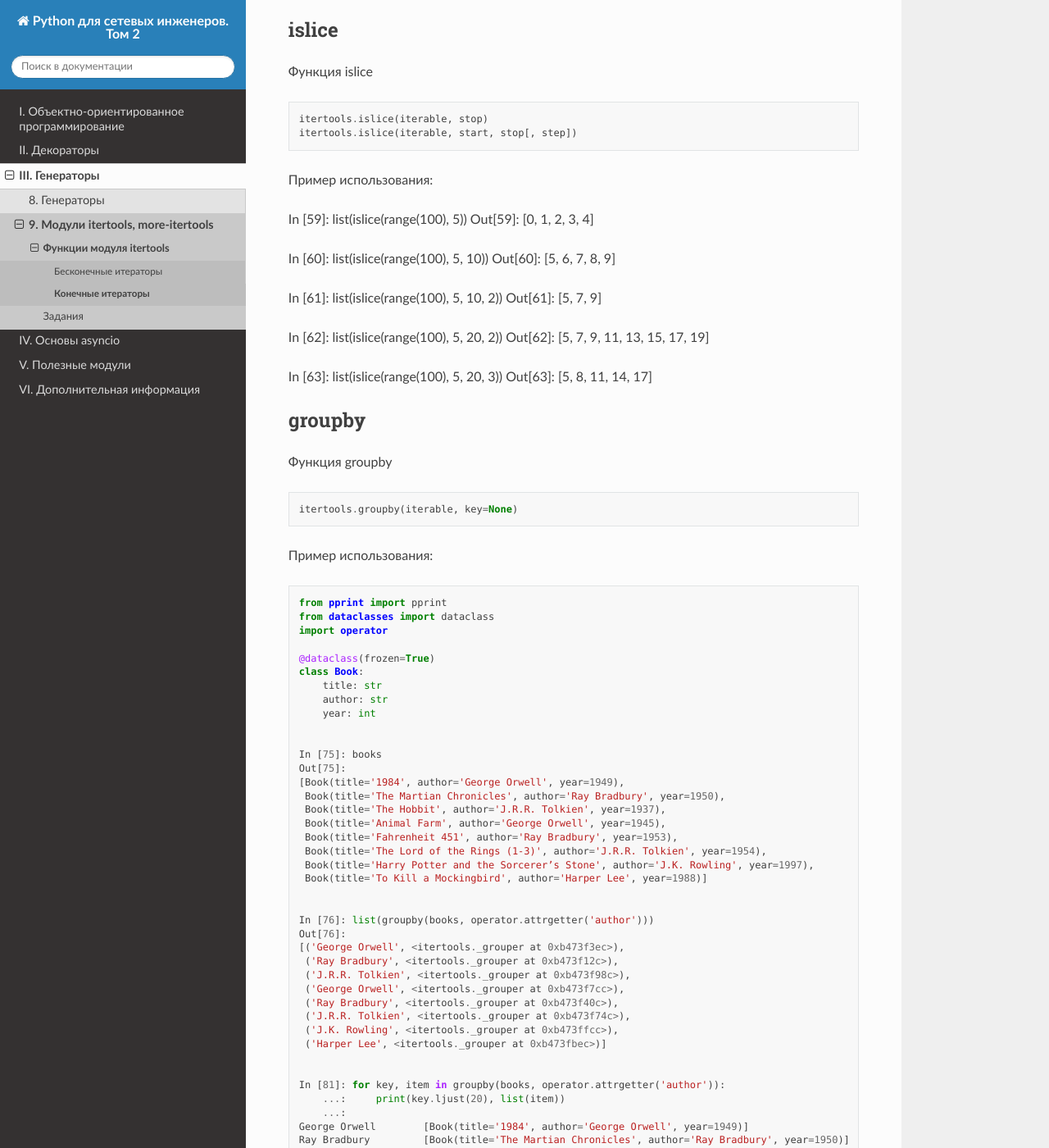
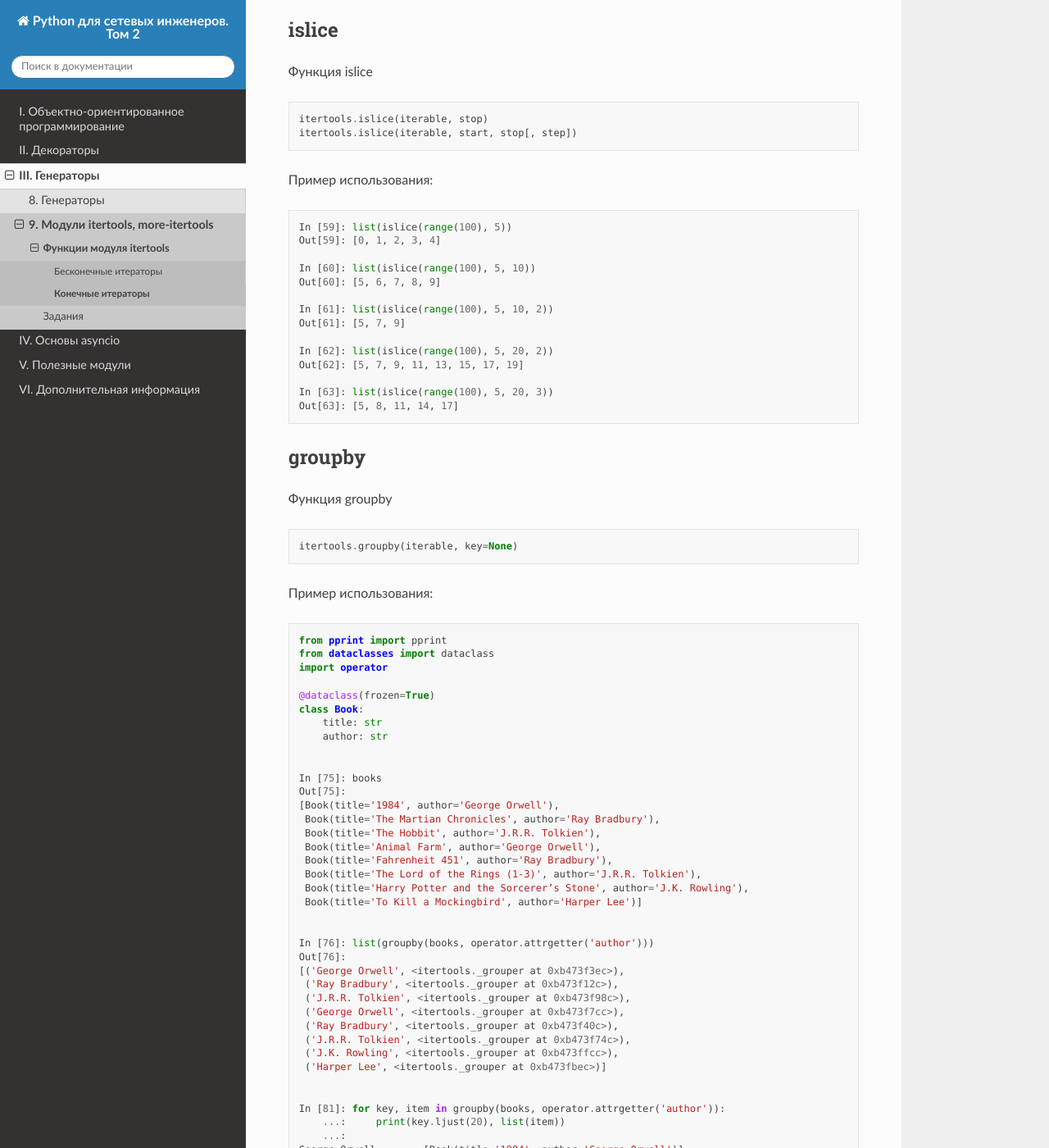
Before and after one commit to natenka/advpyneng-book, a Sphinx documentation site: the page built from docs/source/book/09_itertools/itertools_terminating.rst, in a window 1280 px wide and 1400 px high, scrolled down 2882 px. Shown: the whole window at 82% size. Built offline with Sphinx 7.4.7 and the Read the Docs theme 2.0.0, drawn with Linux system fonts in a browser that asks for light colours; pages that are not in the unit, such as notebooks, are missing from menus; some of the changed text lies outside the part shown.

Commit message:
09_itertools draft

```diff
--- a/docs/source/book/09_itertools/itertools_terminating.rst
+++ b/docs/source/book/09_itertools/itertools_terminating.rst
@@ -166,20 +166,20 @@ islice
 
 .. code:: python
 
-In [59]: list(islice(range(100), 5))
-Out[59]: [0, 1, 2, 3, 4]
+    In [59]: list(islice(range(100), 5))
+    Out[59]: [0, 1, 2, 3, 4]
 
-In [60]: list(islice(range(100), 5, 10))
-Out[60]: [5, 6, 7, 8, 9]
+    In [60]: list(islice(range(100), 5, 10))
+    Out[60]: [5, 6, 7, 8, 9]
 
-In [61]: list(islice(range(100), 5, 10, 2))
-Out[61]: [5, 7, 9]
+    In [61]: list(islice(range(100), 5, 10, 2))
+    Out[61]: [5, 7, 9]
 
-In [62]: list(islice(range(100), 5, 20, 2))
-Out[62]: [5, 7, 9, 11, 13, 15, 17, 19]
+    In [62]: list(islice(range(100), 5, 20, 2))
+    Out[62]: [5, 7, 9, 11, 13, 15, 17, 19]
 
-In [63]: list(islice(range(100), 5, 20, 3))
-Out[63]: [5, 8, 11, 14, 17]
+    In [63]: list(islice(range(100), 5, 20, 3))
+    Out[63]: [5, 8, 11, 14, 17]
 
 
 groupby
@@ -203,19 +203,18 @@ groupby
     class Book:
         title: str
         author: str
-        year: int
 
 
     In [75]: books
     Out[75]:
-    [Book(title='1984', author='George Orwell', year=1949),
-     Book(title='The Martian Chronicles', author='Ray Bradbury', year=1950),
-     Book(title='The Hobbit', author='J.R.R. Tolkien', year=1937),
-     Book(title='Animal Farm', author='George Orwell', year=1945),
-     Book(title='Fahrenheit 451', author='Ray Bradbury', year=1953),
-     Book(title='The Lord of the Rings (1-3)', author='J.R.R. Tolkien', year=1954),
-     Book(title='Harry Potter and the Sorcerer’s Stone', author='J.K. Rowling', year=1997),
-     Book(title='To Kill a Mockingbird', author='Harper Lee', year=1988)]
+    [Book(title='1984', author='George Orwell'),
+     Book(title='The Martian Chronicles', author='Ray Bradbury'),
+     Book(title='The Hobbit', author='J.R.R. Tolkien'),
+     Book(title='Animal Farm', author='George Orwell'),
+     Book(title='Fahrenheit 451', author='Ray Bradbury'),
+     Book(title='The Lord of the Rings (1-3)', author='J.R.R. Tolkien'),
+     Book(title='Harry Potter and the Sorcerer’s Stone', author='J.K. Rowling'),
+     Book(title='To Kill a Mockingbird', author='Harper Lee')]
 
 
     In [76]: list(groupby(books, operator.attrgetter('author')))
@@ -233,37 +232,37 @@ groupby
     In [81]: for key, item in groupby(books, operator.attrgetter('author')):
         ...:     print(key.ljust(20), list(item))
         ...:
-    George Orwell        [Book(title='1984', author='George Orwell', year=1949)]
-    Ray Bradbury         [Book(title='The Martian Chronicles', author='Ray Bradbury', year=1950)]
-    J.R.R. Tolkien       [Book(title='The Hobbit', author='J.R.R. Tolkien', year=1937)]
-    George Orwell        [Book(title='Animal Farm', author='George Orwell', year=1945)]
-    Ray Bradbury         [Book(title='Fahrenheit 451', author='Ray Bradbury', year=1953)]
-    J.R.R. Tolkien       [Book(title='The Lord of the Rings (1-3)', author='J.R.R. Tolkien', year=1954)]
-    J.K. Rowling         [Book(title='Harry Potter and the Sorcerer’s Stone', author='J.K. Rowling', year=1997)]
-    Harper Lee           [Book(title='To Kill a Mockingbird', author='Harper Lee', year=1988)]
+    George Orwell        [Book(title='1984', author='George Orwell')]
+    Ray Bradbury         [Book(title='The Martian Chronicles', author='Ray Bradbury')]
+    J.R.R. Tolkien       [Book(title='The Hobbit', author='J.R.R. Tolkien')]
+    George Orwell        [Book(title='Animal Farm', author='George Orwell')]
+    Ray Bradbury         [Book(title='Fahrenheit 451', author='Ray Bradbury')]
+    J.R.R. Tolkien       [Book(title='The Lord of the Rings (1-3)', author='J.R.R. Tolkien')]
+    J.K. Rowling         [Book(title='Harry Potter and the Sorcerer’s Stone', author='J.K. Rowling')]
+    Harper Lee           [Book(title='To Kill a Mockingbird', author='Harper Lee')]
 
 
     In [83]: sorted_books = sorted(books, key=operator.attrgetter('author'))
 
     In [84]: sorted_books
     Out[84]:
-    [Book(title='1984', author='George Orwell', year=1949),
-     Book(title='Animal Farm', author='George Orwell', year=1945),
-     Book(title='To Kill a Mockingbird', author='Harper Lee', year=1988),
-     Book(title='Harry Potter and the Sorcerer’s Stone', author='J.K. Rowling', year=1997),
-     Book(title='The Hobbit', author='J.R.R. Tolkien', year=1937),
-     Book(title='The Lord of the Rings (1-3)', author='J.R.R. Tolkien', year=1954),
-     Book(title='The Martian Chronicles', author='Ray Bradbury', year=1950),
-     Book(title='Fahrenheit 451', author='Ray Bradbury', year=1953)]
+    [Book(title='1984', author='George Orwell'),
+     Book(title='Animal Farm', author='George Orwell'),
+     Book(title='To Kill a Mockingbird', author='Harper Lee'),
+     Book(title='Harry Potter and the Sorcerer’s Stone', author='J.K. Rowling'),
+     Book(title='The Hobbit', author='J.R.R. Tolkien'),
+     Book(title='The Lord of the Rings (1-3)', author='J.R.R. Tolkien'),
+     Book(title='The Martian Chronicles', author='Ray Bradbury'),
+     Book(title='Fahrenheit 451', author='Ray Bradbury')]
 
     In [85]: for key, item in groupby(sorted_books, operator.attrgetter('author')):
         ...:     print(key.ljust(20), list(item))
         ...:
-    George Orwell        [Book(title='1984', author='George Orwell', year=1949), Book(title='Animal Farm', author='George Orwell', year=1945)]
-    Harper Lee           [Book(title='To Kill a Mockingbird', author='Harper Lee', year=1988)]
-    J.K. Rowling         [Book(title='Harry Potter and the Sorcerer’s Stone', author='J.K. Rowling', year=1997)]
-    J.R.R. Tolkien       [Book(title='The Hobbit', author='J.R.R. Tolkien', year=1937), Book(title='The Lord of the Rings (1-3)', author='J.R.R. Tolkien', year=1954)]
-    Ray Bradbury         [Book(title='The Martian Chronicles', author='Ray Bradbury', year=1950), Book(title='Fahrenheit 451', author='Ray Bradbury', year=1953)]
+    George Orwell        [Book(title='1984', author='George Orwell'), Book(title='Animal Farm', author='George Orwell')]
+    Harper Lee           [Book(title='To Kill a Mockingbird', author='Harper Lee')]
+    J.K. Rowling         [Book(title='Harry Potter and the Sorcerer’s Stone', author='J.K. Rowling')]
+    J.R.R. Tolkien       [Book(title='The Hobbit', author='J.R.R. Tolkien'), Book(title='The Lord of the Rings (1-3)', author='J.R.R. Tolkien')]
+    Ray Bradbury         [Book(title='The Martian Chronicles', author='Ray Bradbury'), Book(title='Fahrenheit 451', author='Ray Bradbury')]
 
     In [86]: books_by_author = {}
 
@@ -272,14 +271,14 @@ groupby
         ...:
 
     In [90]: pprint(books_by_author)
-    {'George Orwell': [Book(title='1984', author='George Orwell', year=1949),
-                       Book(title='Animal Farm', author='George Orwell', year=1945)],
-     'Harper Lee': [Book(title='To Kill a Mockingbird', author='Harper Lee', year=1988)],
-     'J.K. Rowling': [Book(title='Harry Potter and the Sorcerer’s Stone', author='J.K. Rowling', year=1997)],
-     'J.R.R. Tolkien': [Book(title='The Hobbit', author='J.R.R. Tolkien', year=1937),
-                        Book(title='The Lord of the Rings (1-3)', author='J.R.R. Tolkien', year=1954)],
-     'Ray Bradbury': [Book(title='The Martian Chronicles', author='Ray Bradbury', year=1950),
-                      Book(title='Fahrenheit 451', author='Ray Bradbury', year=1953)]}
+    {'George Orwell': [Book(title='1984', author='George Orwell'),
+                       Book(title='Animal Farm', author='George Orwell')],
+     'Harper Lee': [Book(title='To Kill a Mockingbird', author='Harper Lee')],
+     'J.K. Rowling': [Book(title='Harry Potter and the Sorcerer’s Stone', author='J.K. Rowling')],
+     'J.R.R. Tolkien': [Book(title='The Hobbit', author='J.R.R. Tolkien'),
+                        Book(title='The Lord of the Rings (1-3)', author='J.R.R. Tolkien')],
+     'Ray Bradbury': [Book(title='The Martian Chronicles', author='Ray Bradbury'),
+                      Book(title='Fahrenheit 451', author='Ray Bradbury')]}
 
 
 
```
